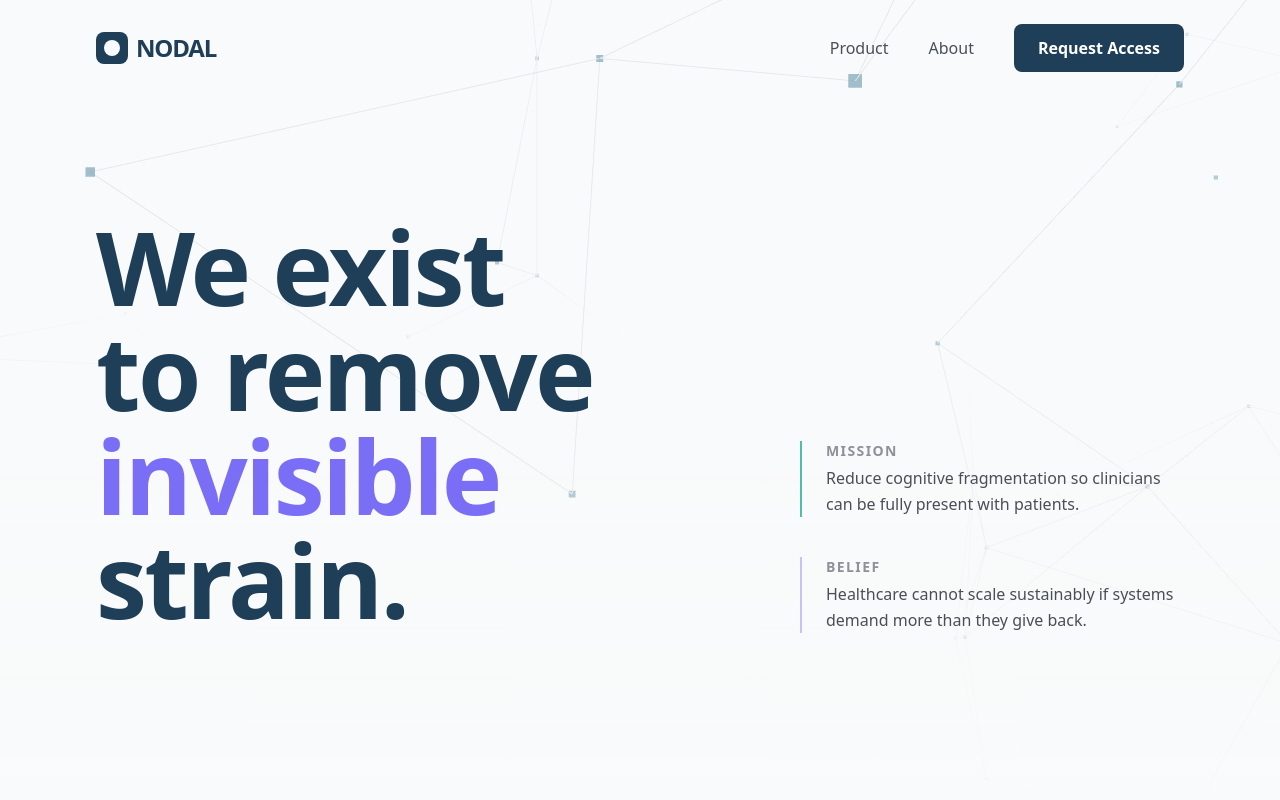
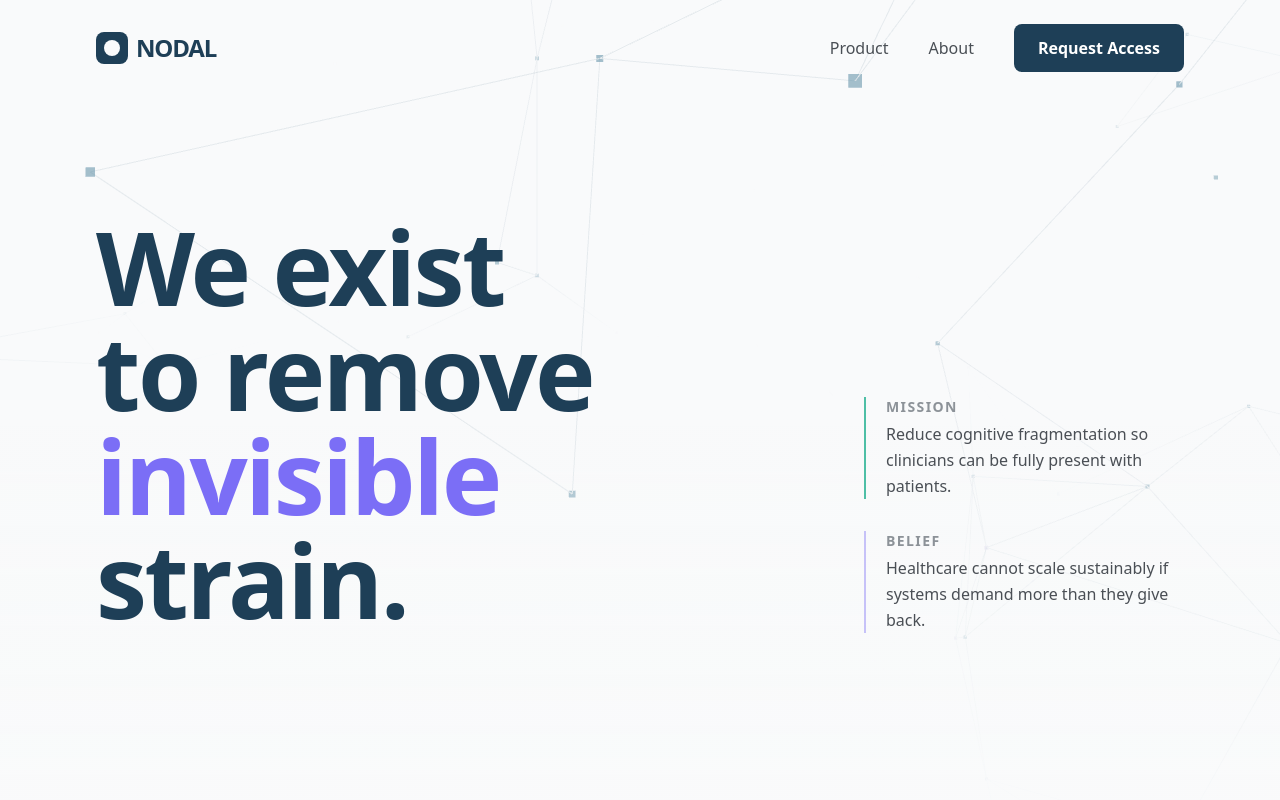
Before and after one commit to corenodal/nodal-website, a React (Vite) app: page /about in a window 1280 px wide. Shown: the top 800 px of the page. Built offline with nearby package versions, Linux system fonts and the light colour scheme.

Commit message:
about page -- size fix 2

```diff
--- a/src/sections/AboutHero.tsx
+++ b/src/sections/AboutHero.tsx
@@ -43,14 +43,14 @@ export const AboutHero = ({ isLoading = false }: { isLoading?: boolean }) => {
         </div>
 
         {/* Right — stacked context blocks */}
-        <div className="ah-right opacity-0 flex flex-col gap-10 max-w-sm">
-          <div className="border-l-2 border-nodal-green pl-6">
+        <div className="ah-right opacity-0 flex flex-col gap-8 max-w-xs">
+          <div className="border-l-2 border-nodal-green pl-5">
             <p className="text-sm font-semibold text-nodal-graphite-soft uppercase tracking-widest mb-1">Mission</p>
             <p className="text-base text-nodal-graphite font-light leading-relaxed">
               Reduce cognitive fragmentation so clinicians can be fully present with patients.
             </p>
           </div>
-          <div className="border-l-2 border-nodal-violet/40 pl-6">
+          <div className="border-l-2 border-nodal-violet/40 pl-5">
             <p className="text-sm font-semibold text-nodal-graphite-soft uppercase tracking-widest mb-1">Belief</p>
             <p className="text-base text-nodal-graphite font-light leading-relaxed">
               Healthcare cannot scale sustainably if systems demand more than they give back.
```
